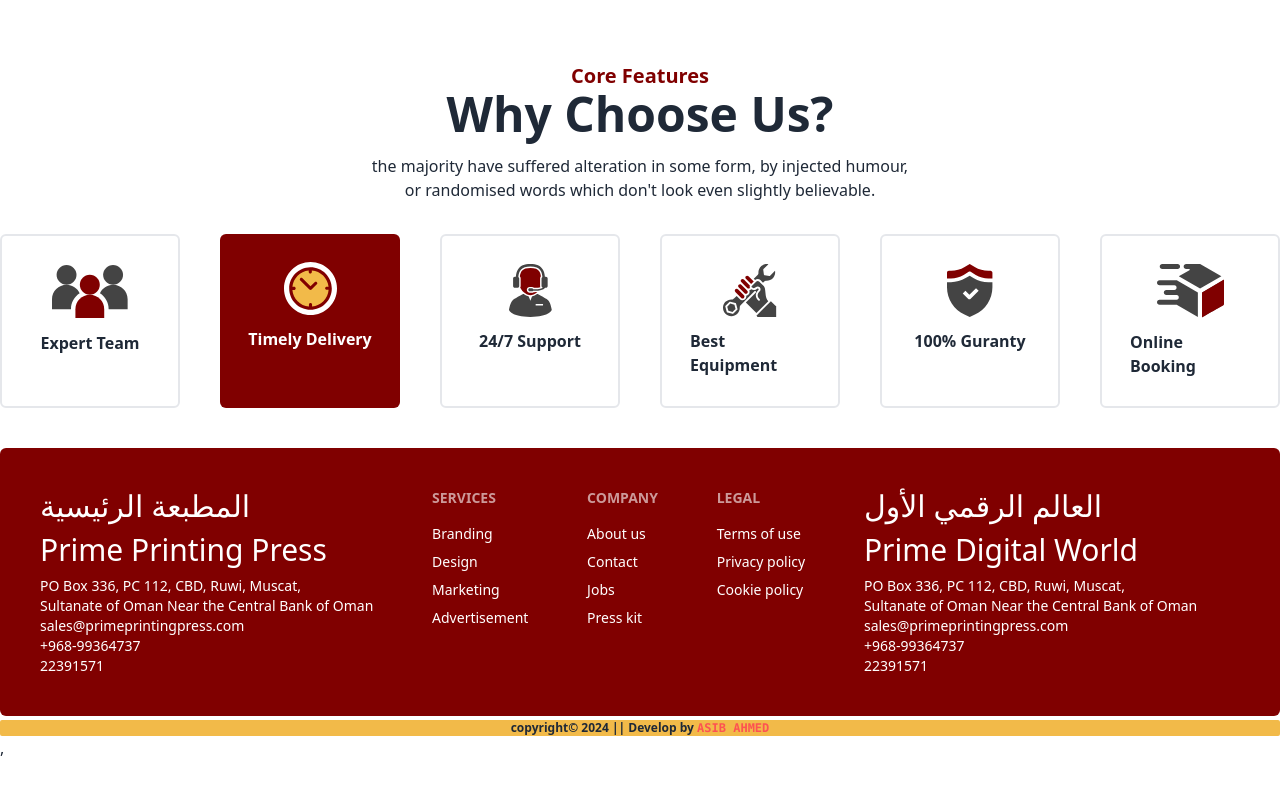
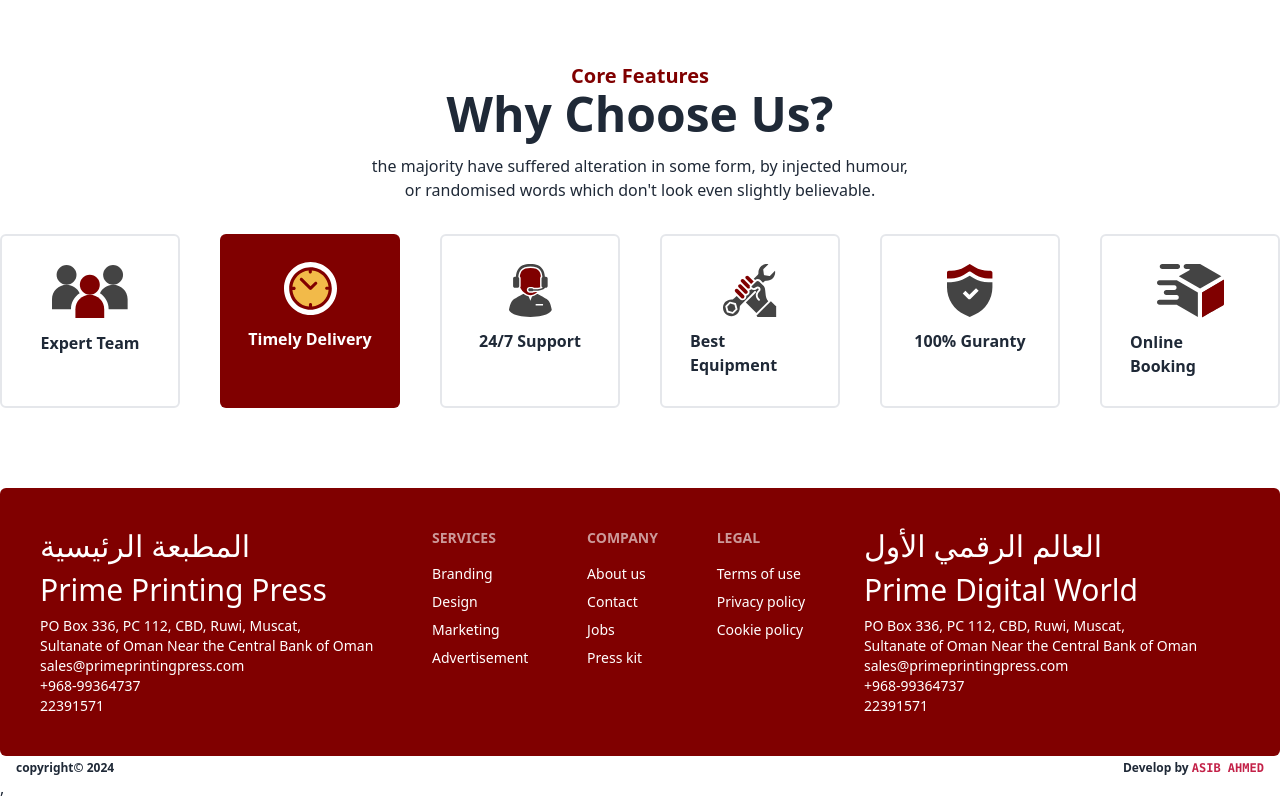
Before and after one commit to asib11/printing-press, a React (Vite) app: page / in a window 1280 px wide. Shown: the part 2944-3744 px from the top of the page. Before the commit the page ends 3704 px from the top, so only its background shows below. Built offline with nearby package versions, Linux system fonts and the light colour scheme.

Commit message:
fixed some issue

```diff
--- a/src/Layout/Main.jsx
+++ b/src/Layout/Main.jsx
@@ -3,13 +3,16 @@
 import Footer from "../components/Footer/Footer";
 
 const Main = () => {
-    let copy = String.fromCodePoint(0x00A9);
+    const copy = String.fromCodePoint(0x00A9);
     return (
         <div>
             <Navbar></Navbar>
             <Outlet></Outlet>
             <Footer></Footer>
-            <p className="text-center text-xs rounded-sm font-semibold mt-1 bg-[#F2BA49]">copyright{copy} 2024 || Develop by <a className='font-mono font-bold hover:font-extrabold hover:underline text-[#fd5252]' href="https://wa.me/+8801753249719" target="_blank" rel="noreferrer">ASIB AHMED</a></p>
+            <div className="flex justify-between text-xs rounded-sm font-semibold mt-1 px-4">
+                <p >copyright{copy} 2024</p>
+                <p> Develop by <a className='font-mono font-bold hover:font-extrabold hover:underline text-[#C32148]' href="https://wa.me/+8801753249719" target="_blank" rel="noreferrer">ASIB AHMED</a></p>
+            </div>
         </div>
     );
 };
--- a/src/components/CoreFeature/CoreFeature.jsx
+++ b/src/components/CoreFeature/CoreFeature.jsx
@@ -2,7 +2,7 @@
 
 const CoreFeature = () => {
     return (
-        <div className="my-10 max-sm:p-4">
+        <div className="mt-10 mb-20 max-sm:p-4">
             <h3 className="text-xl font-semibold text-center text-[#800000]">Core Features</h3>
             <h1 className="text-5xl text-center font-bold mb-4">Why Choose Us?</h1>
             <p className="text-center">the majority have suffered alteration in some form, by injected humour, <br /> or randomised words which don't look even slightly believable. </p>
```
